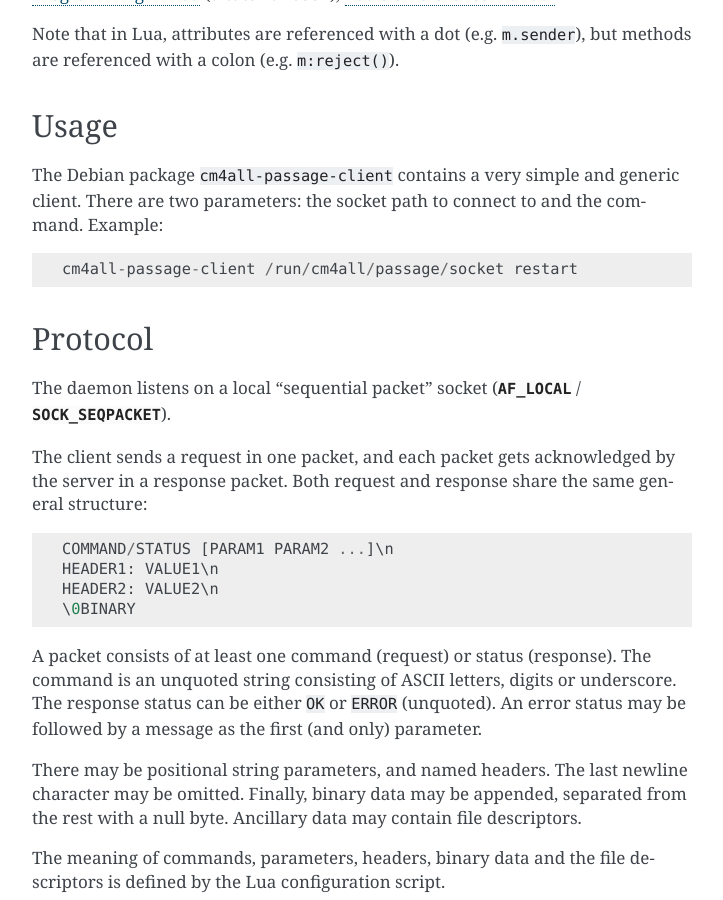
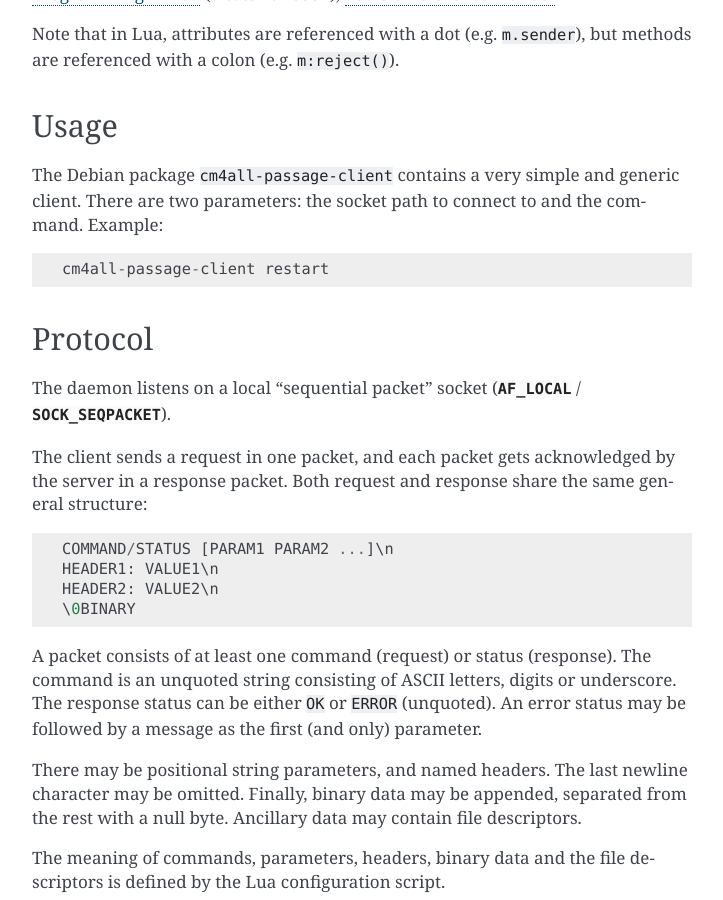
Before and after one commit to CM4all/passage, a Sphinx documentation site: the page built from doc/index.rst, in a window 1280 px wide and 900 px high, scrolled down 2837 px. Shown: the whole window, without its empty margins (388-1111 px from the left). Built offline with Sphinx 7.4.7, drawn with Linux system fonts in a browser that asks for light colours.

Commit message:
Client: make the socket path optional

```diff
--- a/doc/index.rst
+++ b/doc/index.rst
@@ -153,7 +153,7 @@
 simple and generic client.  There are two parameters: the socket path
 to connect to and the command.  Example::
 
-  cm4all-passage-client /run/cm4all/passage/socket restart
+  cm4all-passage-client restart
 
 
 Protocol
```
Also changed, not shown: 1 other file.
